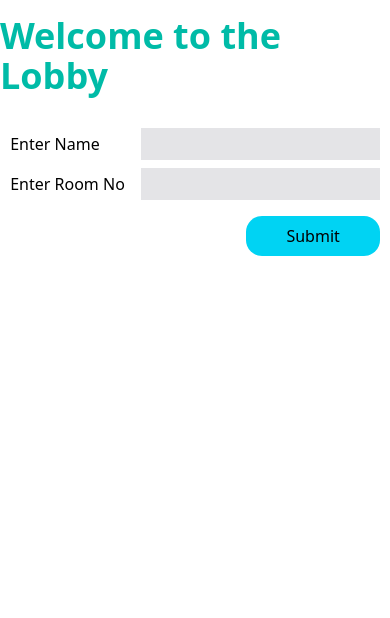
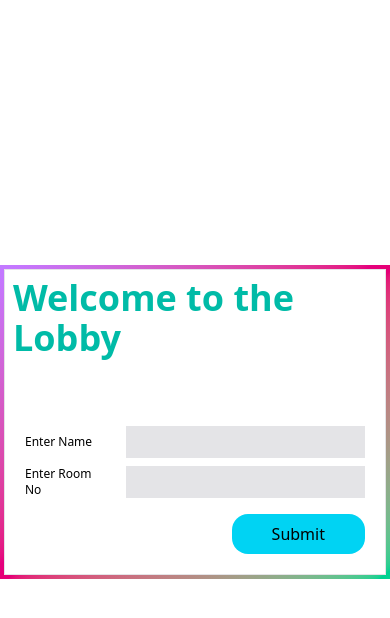
Before and after one commit to A-ryan-Kalra/streamly-ytx, a React (Vite) app in the folder client/: page / in a window 390 px wide. Shown: the top 618 px of the page. Built offline with nearby package versions, Linux system fonts and the light colour scheme.

Commit message:
done with lobby and protected route

```diff
--- a/client/src/App.jsx
+++ b/client/src/App.jsx
@@ -1,11 +1,21 @@
 import { Route, Routes } from "react-router-dom";
 import Lobby from "./screens/Lobby";
+import Room from "./screens/Room";
+import ProtectedRoute from "./auth/ProtectedRoute";
 
 function App() {
   return (
     <div className="">
       <Routes>
         <Route path="/" element={<Lobby />} />
+        <Route
+          path="/room/:roomId"
+          element={
+            <ProtectedRoute>
+              <Room />
+            </ProtectedRoute>
+          }
+        />
       </Routes>
     </div>
   );
--- /dev/null
+++ b/client/src/auth/ProtectedRoute.jsx
@@ -0,0 +1,15 @@
+import { useLocation, Navigate } from "react-router-dom";
+
+function ProtectedRoute({ children }) {
+  const location = useLocation();
+  const searchParams = new URLSearchParams(location.search);
+
+  const hasAccess = searchParams.get("access");
+
+  if (hasAccess !== "granted") {
+    return <Navigate to={"/"} state={{ from: location }} replace />;
+  }
+  return children;
+}
+
+export default ProtectedRoute;
--- a/client/src/screens/Lobby.jsx
+++ b/client/src/screens/Lobby.jsx
@@ -1,29 +1,53 @@
-import React from "react";
+import { useState } from "react";
+import { useNavigate } from "react-router-dom";
 
 function Lobby() {
+  const navigate = useNavigate();
+  const [details, setDetails] = useState({ name: "", room: "" });
+
+  const handleSubmit = (e) => {
+    e.preventDefault();
+
+    navigate(`/room/${details.room}?access=granted`);
+  };
+
   return (
-    <div className="flex gap-y-4 flex-col  w-full h-screen  items-center">
-      <h1 className="text-4xl font-semibold my-4 text-teal-500 ">
+    <div className="flex  w-full h-screen justify-center items-center">
+      <div className="h-fit w-fit bg-gradient-to-tl from-emerald-400 via-pink-600 to-purple-400">
+        <div className="flex gap-y-4 flex-col bg-white items-center p-2 m-1  w-fit h-fit border-[1px] border-zinc-200 ">
+          <h1 className="text-4xl font-semibold text-teal-500 ">
             Welcome to the Lobby
           </h1>
-      <form className="flex flex-col gap-y-2 ">
+          <form
+            onSubmit={handleSubmit}
+            className="flex flex-col gap-y-2 mt-10 p-3"
+          >
             <div className=" flex gap-x-4 items-center justify-between">
-          <label htmlFor="name" className="sm:text-lg">
+              <label htmlFor="name" className="sm:text-lg text-xs">
                 Enter Name
               </label>
               <input
                 type="text"
                 id="name"
+                onChange={(e) =>
+                  setDetails((prev) => ({ ...prev, name: e.target.value }))
+                }
+                value={details.name}
                 autoComplete="username"
                 className="bg-zinc-200 p-1 border-none outline-none focus-visible:ring-0"
               />
             </div>
             <div className=" flex gap-x-4 items-center justify-between">
-          <label htmlFor="room" className="sm:text-lg">
+              <label htmlFor="room" className="sm:text-lg text-xs">
                 Enter Room No
               </label>
               <input
                 id="room"
+                onChange={(e) =>
+                  setDetails((prev) => ({ ...prev, room: e.target.value }))
+                }
+                value={details.room}
+                autoComplete="off"
                 className="bg-zinc-200 p-1 border-none outline-none focus-visible:ring-0"
               />
             </div>
@@ -32,6 +56,8 @@ function Lobby() {
             </button>
           </form>
         </div>
+      </div>
+    </div>
   );
 }
 
--- /dev/null
+++ b/client/src/screens/Room.jsx
@@ -0,0 +1,5 @@
+function Room() {
+  return <div>Room</div>;
+}
+
+export default Room;
```
Lines whose indentation alone changed are shown as unchanged.
